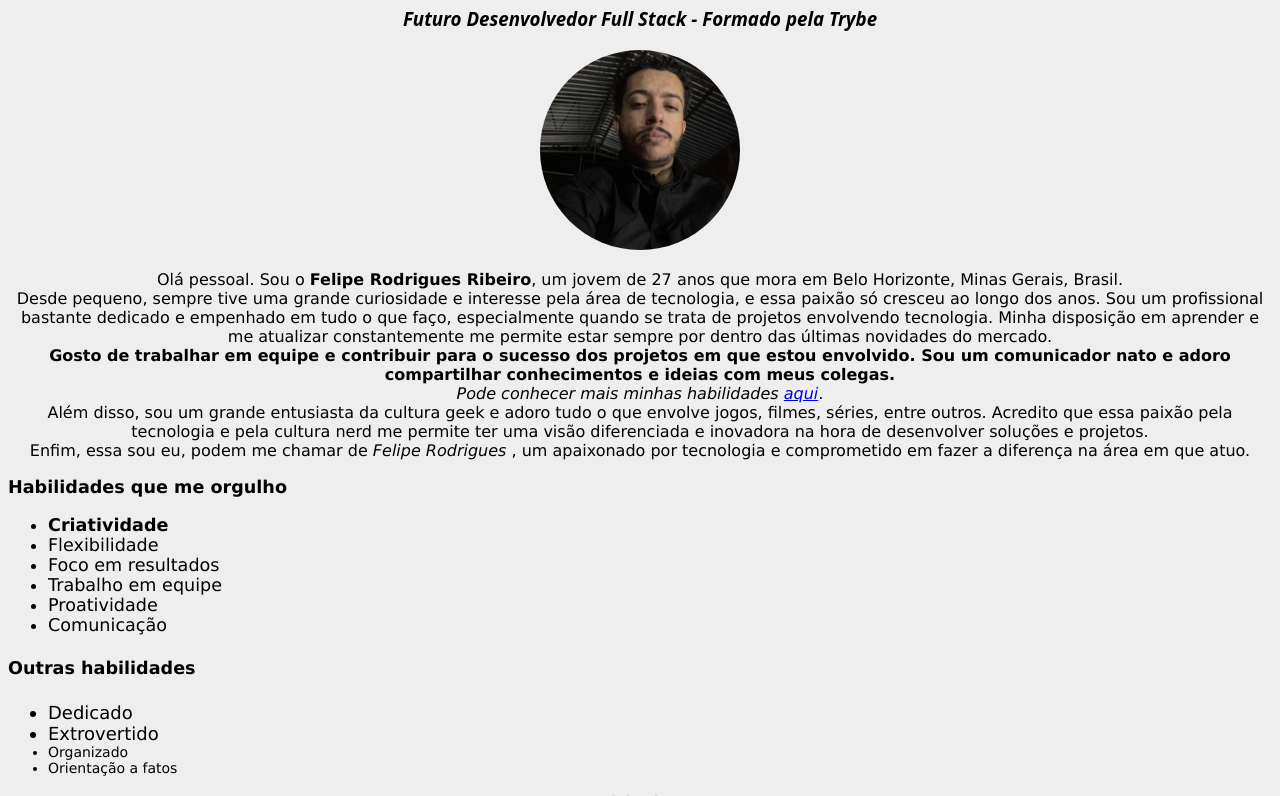
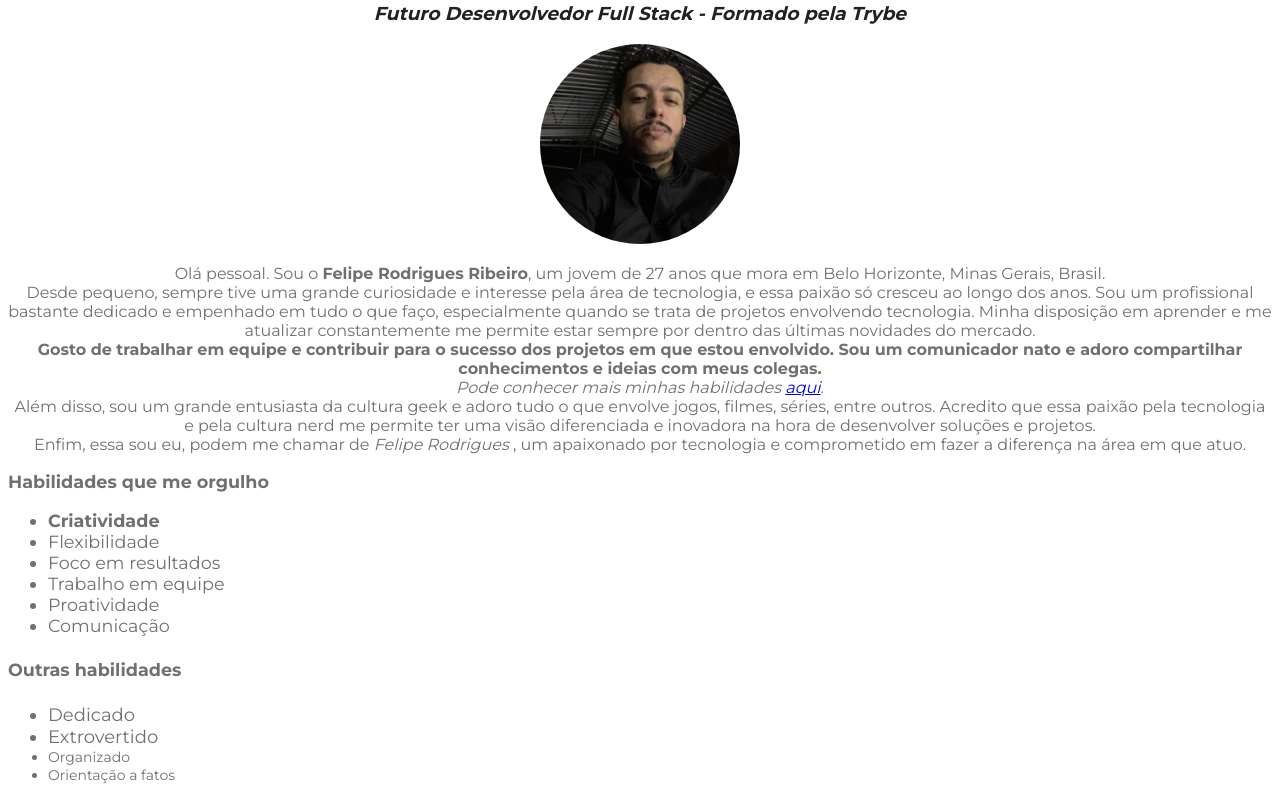
Before and after one commit to neathfelipe/neathfelipe.github.io, a plain HTML site: page index.html in a window 1280 px wide. Shown: the part 127-923 px from the top of the page. Drawn offline with Linux system fonts and the light colour scheme.

Commit message:
Altera fonte padrão da página

```diff
--- a/index.html
+++ b/index.html
@@ -5,11 +5,12 @@
     <meta http-equiv="X-UA-Compatible" content="IE=edge">
     <meta name="viewport" content="width=device-width, initial-scale=1.0">
     <title>Felipe Rodrigues - DEV</title>
+    <link href="https://fonts.googleapis.com/css2?family=Montserrat:wght@400;600;700;800;900&display=swap" rel="stylesheet">
     <style>
         body {
-    font-family: Verdana, Geneva, Tahoma, sans-serif;
-    background-color: #eee;
-    color: #000;
+    font-family: 'Montserrat', sans-serif;
+    background-color: #fff;
+    color: #707070;
     text-align: center;
         }
 #minhafoto {
@@ -24,9 +25,10 @@
     padding: 10px 100px;
 }
 .headline-name {
-    font-family: system-ui, 'Open Sans', sans-serif;
-    font-weight: 900;
+    font-family: 'Montserrat', sans-serif;
+    font-weight: 700;
     text-align: center;
+    color: #222222;
     width: auto;
 }
 .habilidades {
```
